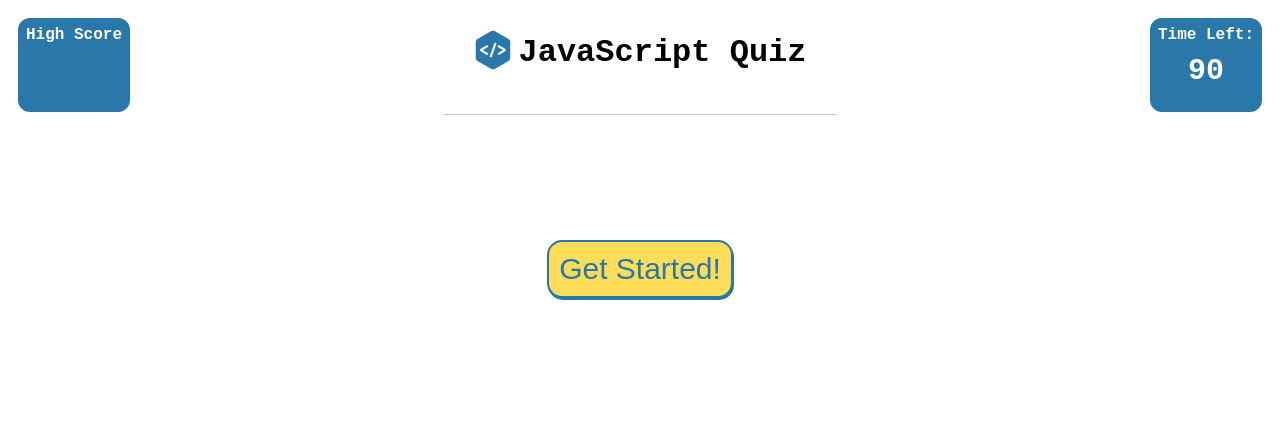
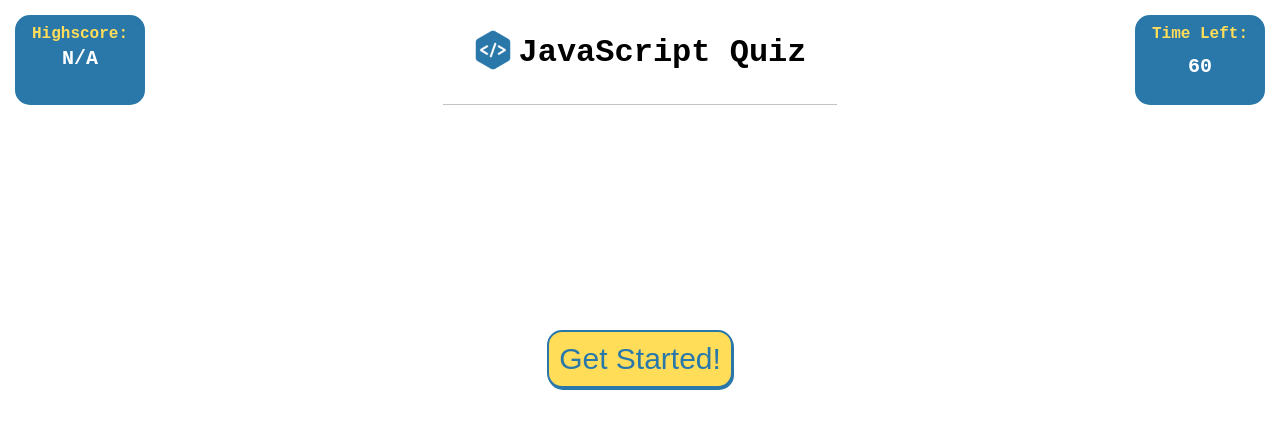
Before and after one commit to LyleKilson/code-quiz, a plain HTML site: page index.html in a window 1280 px wide. Drawn offline with Linux system fonts and the light colour scheme.

Commit message:
refactoring

```diff
--- a/assets/css/style.css
+++ b/assets/css/style.css
@@ -14,24 +14,21 @@ header {
   justify-content: space-between;
 }
 
-header h4 {
-  color: #fff;
+.flexContainer {
+  text-align: center;
+  height: 90px;
+  width: 130px;
+  color: #ffdd58;
   background-color: #2a77aa;
-  border: solid;
   border-radius: 15px;
-  padding: 8px;
-}
-
-.flex {
-  height: 100px;
-  display: flex;
-  flex-wrap: wrap;
-  flex-direction: column;
-  text-align: center;
+  padding: 10px;
 }
 
 .title-logo {
   display: flex;
+  text-align: center;
+  flex-wrap: wrap;
+  justify-content: center;
   padding: 15px 30px;
   border-bottom: #c5c3c6 solid 1px;
 }
@@ -41,18 +38,27 @@ header h4 {
   padding-left: 5px;
 }
 
+#timer,
+#scoreLeaderName,
+#scoreLeaderScore {
+  font-size: 20px;
+  font-weight: bold;
+  color: #FFF;
+  margin: 4px;
+  display: flex;
+  flex-direction: column;
+}
+
 #timer {
-  font-size: 30px;
-  margin: 10px;
+  padding-top: 8PX;
 }
 
 #quizSection {
-  margin: 100px auto;
+  margin: 200px 50px;
   color: #2a77aa;
   font-size: 30px;
-  display: flex;
-  flex-wrap: wrap;
   justify-content: center;
+  align-items: center;
   text-align: center;
 }
 
@@ -71,7 +77,7 @@ header h4 {
 
 #name {
   width: 250px;
-  height: 55px;
+  height: 56px;
   border: #2a77aa solid 2px;
   color: #2a77aa;
   border-radius: 15px;
@@ -84,6 +90,10 @@ button:hover {
   opacity: 0.8;
 }
 
+button:active {
+  transform: translateY(4px)
+}
+
 #logo {
   height: 40px;
   width: auto;
--- a/assets/js/script.js
+++ b/assets/js/script.js
@@ -1,10 +1,12 @@
 // Variable for start button
 var btnClick = document.querySelector("button");
-var startBtn = document.querySelector("#button");
-var displayQuestion = document.getElementById("questionBody");
+var startBtn = document.querySelector("#startBtn");
+var displayQuestion = document.getElementById("quizSection");
+var displayScoreLeaderName= document.getElementById("scoreLeaderName");
+var displayScoreLeaderScore = document.getElementById("scoreLeaderScore")
 
 // Time and score variables
-var score = [];
+var score = 0;
 var timeLeft = 0;
 var currentQuestion = -1;
 
@@ -52,10 +54,23 @@ var questionsArr = [
   },
 ];
 
+//Function to display the score leader on page load
+window.onload = function () {
+  var highscoreInputName = localStorage.getItem("highscoreInput");
+  var highscoreInputScore = localStorage.getItem("highscore");
+
+  if (highscoreInputName === null && highscoreInputScore === null) {
+    displayScoreLeaderName.textContent ="N/A";
+  } else {
+    displayScoreLeaderName.textContent = highscoreInputName;
+    displayScoreLeaderScore.textContent = highscoreInputScore;
+  };
+}
+
 //Function to start the quiz
 function startQuiz() {
-  var timeLeft = 90;
-  var timer = setInterval(function () {
+  timeLeft = 60;
+  timer = setInterval(function () {
     document.getElementById("timer").innerHTML = timeLeft;
     timeLeft--;
     if (timeLeft === 0) {
@@ -64,11 +79,12 @@ function startQuiz() {
       endQuiz();
     }
   }, 1000);
-  var removeStartBtn = document.getElementById("button");
-  removeStartBtn.remove();
+
+  startBtn.remove();
   startQuestions();
-}
+};
 
+//Function to dispaly questions after quiz has started
 var startQuestions = function () {
   currentQuestion++;
 
@@ -80,6 +96,7 @@ var startQuestions = function () {
   }
 };
 
+//Function to dispaly multipul choices for current question
 var createChoicesBtns = function () {
   var btnsDiv = document.createElement("div");
 
@@ -93,15 +110,18 @@ var createChoicesBtns = function () {
   displayQuestion.append(btnsDiv);
 };
 
+//Function to end the quiz
 var endQuiz = function () {
   clearInterval(timer);
 
   displayQuestion.innerHTML =
-    "<h2>Game Over!</h2> <h3>You got a score of + + /100! <div><input type=text id='name' placeholder='First Name'><button class='button' id='scoreBtn' onclick='saveScore()'>Submit Score</button></div>";
+    "<h2>Game Over!</h2><h3>You got a score of " + timeLeft + "/100!</h3><div><input type=text id='name' placeholder='Enter Name Here'><button class='button' id='scoreBtn' onclick='saveScore()'>Submit Score</button></div>";
 };
 
+//Function save score to local storage
 var saveScore = function () {
-
+  localStorage.setItem("highscoreInput", document.getElementById("name").value);
+  localStorage.setItem("highscore", score);
 };
 
 //Button click to call startQuiz()
--- a/index.html
+++ b/index.html
@@ -11,8 +11,8 @@
   <body>
     <header>
       <!--displays active timer-->
-      <div>
-        <h4 class="flex">High Score</h4>
+      <div class="flexContainer">
+        <h4>Highscore:</h4><span id="scoreLeaderName">N/A</span><span id="scoreLeaderScore"></span>
       </div>
       <!--title and logo-->
       <div class="title-logo">
@@ -20,14 +20,13 @@
         <h1 class="title">JavaScript Quiz</h1>
       </div>
       <!--displays current high score-->
-      <div>
-        <h4 class="flex">Time Left:<span id="timer">90</span></h4>
+      <div class="flexContainer">
+        <h4>Time Left:</h4><span id="timer">60</span>
       </div>
     </header>
     <!--main body-->
     <main id="quizSection">
-      <div id="questionBody"></div>
-      <button class="button" id="button">Get Started!</button>
+      <button class="button" id="startBtn">Get Started!</button>
     </main>
     <script src="./assets/js/script.js"></script>
   </body>
```
